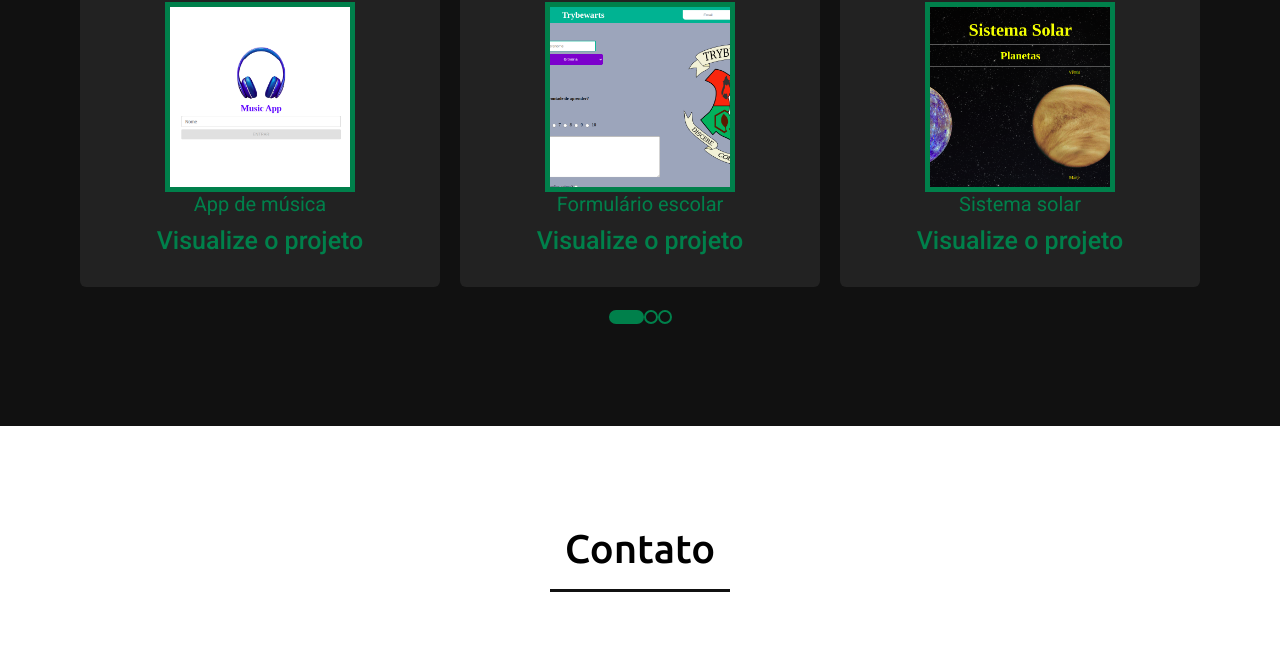
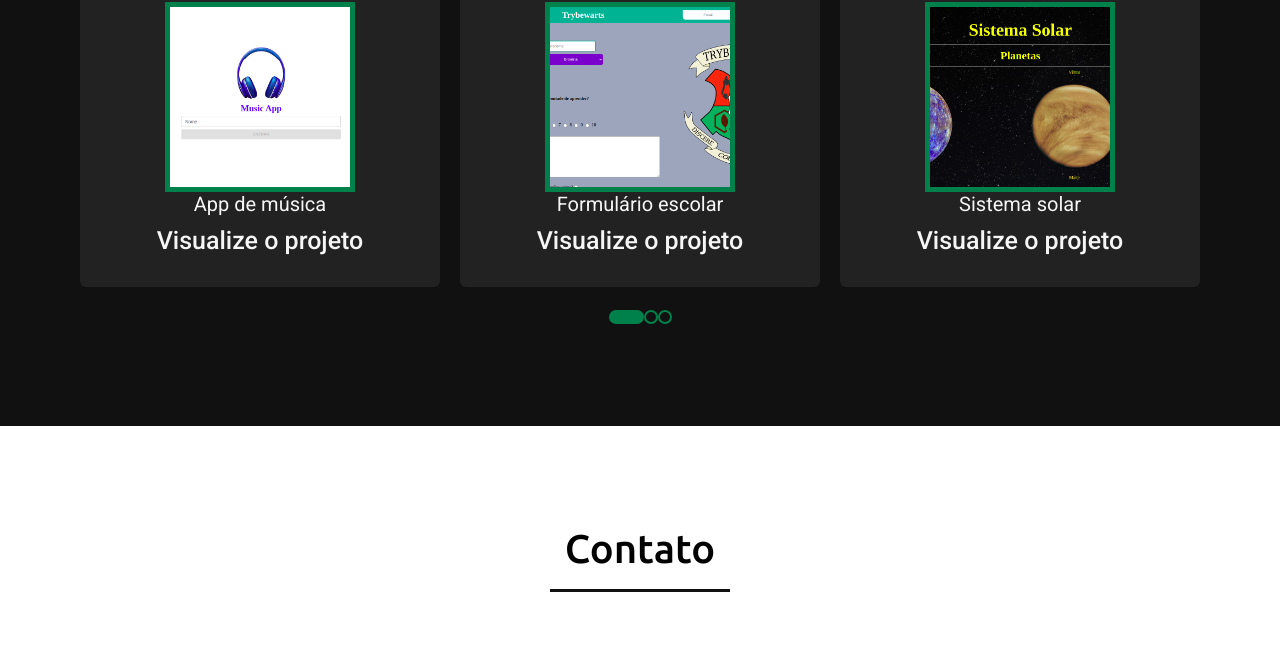
Before and after one commit to Pedroshalom/page, a plain HTML site: page index.html in a window 1280 px wide. Shown: the part 3199-3848 px from the top of the page. Drawn offline with nearby package versions, Linux system fonts and the light colour scheme.

Commit message:
alterando cor de texto

```diff
--- a/style.css
+++ b/style.css
@@ -403,8 +403,13 @@ section .title::after{
     font-size: 25px;
     font-weight: 500;
     margin: 10px 0 7px 0;
-    color: #00804b;
+    color: whitesmoke;
 }
+
+.teams .carousel .card span{
+    color: whitesmoke;
+}
+
 .owl-dots{
     text-align: center;
     margin-top: 20px;
```
